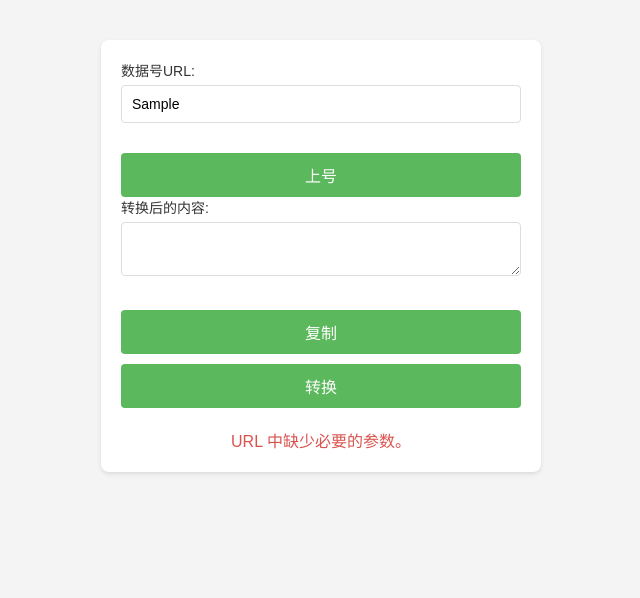
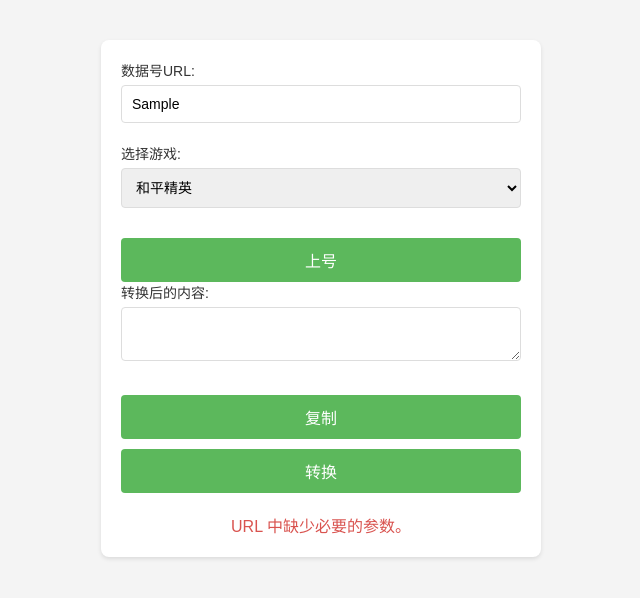
Before and after one commit to SivanRen/UE4Tools, a plain HTML site: page index.html in a window 1280 px wide. Both pictures are taken after typing "Sample" into the empty fields and a click on the button "上号". Shown: the top 598 px of the page, without its empty margins (339-979 px from the left). Drawn offline with Linux system fonts and the light colour scheme.

Commit message:
Update index.html

```diff
--- a/index.html
+++ b/index.html
@@ -33,7 +33,8 @@
             font-size: 14px;
         }
         input[type="text"],
-        textarea {
+        textarea,
+        select {
             width: 100%;
             padding: 10px;
             margin-bottom: 20px;
@@ -65,6 +66,7 @@
     <script>
         function submitData() {
             const url = document.getElementById('url').value;
+            const game = document.getElementById('game').value;
             const messageDiv = document.getElementById('message');
             messageDiv.textContent = '';
 
@@ -152,7 +154,12 @@
     <form onsubmit="event.preventDefault(); submitData();">
         <label for="url">数据号URL:</label>
         <input type="text" id="url" name="url" required placeholder="请输入完整数据号URL例如：_Callback({xxxxx});">
+        <label for="game">选择游戏:</label>
+        <select id="game" name="game" required>
+            <option value="1">和平精英</option>
+        </select>
         <button type="submit">上号</button>
+        <br>
         <label for="convertedContent">转换后的内容:</label>
         <textarea id="convertedContent" readonly></textarea>
         <button type="button" onclick="copyToClipboard()">复制</button>
```
